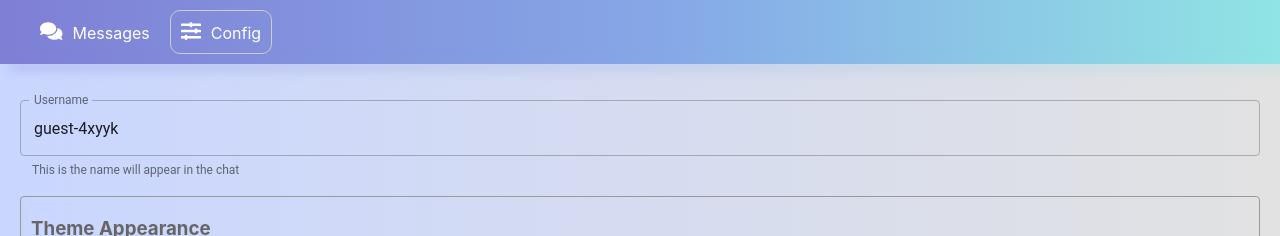
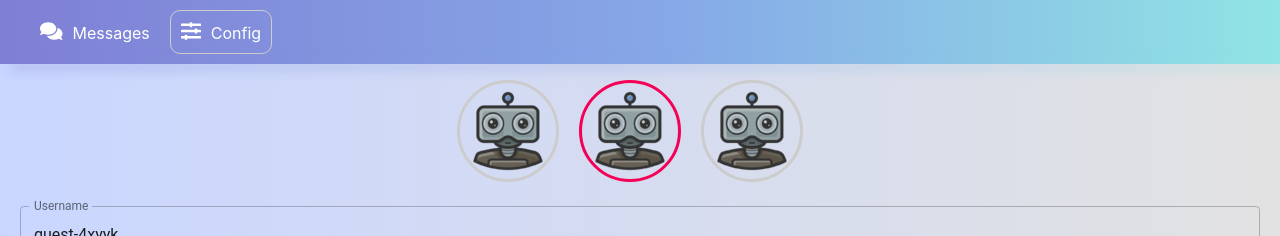
Before and after one commit to CarlosCanizal/chat-react, a React (Create React App) app: page /settings in a window 1280 px wide. Shown: the top 236 px of the page. Built offline with nearby package versions, Linux system fonts and the light colour scheme; no server answers.

Commit message:
Adds delay to remove notifications

```diff
--- /dev/null
+++ b/src/components/AvatarSelector/AvatarSelector.js
@@ -0,0 +1,35 @@
+import React, { Component } from 'react';
+import { connect } from 'react-redux';
+import styles from './AvatarSelector.module.sass';
+
+
+class AvatarSelector extends Component{
+    render(){
+
+        let className = [styles.Avatar];
+        let classNameActive = [styles.Avatar, styles.active];
+
+        return(
+            <div className={styles.AvatarSelector}>
+                <div className={className.join(' ')}></div>
+                <div className={classNameActive.join(' ')}></div>
+                <div className={className.join(' ')}></div>
+            </div>
+        )
+    }
+}
+
+const mapStateToProps = state =>{
+    return {
+        ...state.settings,
+        ...state.labels
+    };
+};
+
+const mapDispatchToProps = dispatch=>{
+    return {
+        onChangeClock : (timeFormat)=> dispatch({type: 'CHANGE_CLOCK', timeFormat:timeFormat})
+    };
+};
+
+export default connect(mapStateToProps)(AvatarSelector);
--- /dev/null
+++ b/src/components/AvatarSelector/AvatarSelector.module.sass
@@ -0,0 +1,17 @@
+.AvatarSelector
+    text-align: center
+
+.Avatar
+    display: inline-block
+    cursor: pointer
+    margin-right: 20px
+    width: 96px
+    height: 96px
+    border-radius: 96px
+    background-image: url('../../assets/images/avatar_1.png')
+    background-size: cover
+    border: solid 3px #CCC
+    &:hover
+        border: solid 3px #f50057
+    &.active
+        border: solid 3px #f50057
--- a/src/components/Chat/Chat.js
+++ b/src/components/Chat/Chat.js
@@ -11,18 +11,39 @@ class Chat extends Component {
     height: 0
   }
   componentDidUpdate(){
-    this.node.scrollTop = this.node.scrollHeight;
+    if(this.node.scrollHeight-this.node.clientHeight !== this.node.scrollTop){
+      this.node.scrollTop = this.node.scrollHeight;
+    }else{
+      this.resetNotifications();
+    }
+
   }
 
   componentDidMount(){
+    this.updateHeight()
+    window.addEventListener("resize", this.updateHeight);
+    this.node.addEventListener('scroll', this.reachBottom);
+  }
+
+  componentWillUnmount(){
+    this.node.removeEventListener('scroll', this.reachBottom);
+    window.removeEventListener('resize', this.updateHeight);
+  }
+
+  updateHeight = ()=>{
     this.setState({height:window.innerHeight-114})
-    this.node.addEventListener('scroll', this.reachBottom);
   }
 
   reachBottom = ()=>{
     if (this.node.scrollHeight-this.node.clientHeight === this.node.scrollTop){
+      this.resetNotifications()
+    }
+  }
+
+  resetNotifications = ()=>{
+    setTimeout(()=>{
       this.props.resetNotifications()
-    }
+    },1000);
   }
 
   render() {
--- a/src/components/Settings/Settings.js
+++ b/src/components/Settings/Settings.js
@@ -8,6 +8,7 @@ import LanguageSelector from '../LanguageSelector/LanguageSelector';
 import SendSettings from '../SendSettings/SendSettings';
 import ResetSettings from '../ResetSettings/ResetSettings'
 import Username from '../Username/Username'
+import AvatarSelector from '../AvatarSelector/AvatarSelector'
 import styles from './Settings.module.sass'
 
 class Settings extends Component {
@@ -15,7 +16,15 @@ class Settings extends Component {
     height: 0
   }
   componentDidMount(){
+    this.updateHeight()
+    window.addEventListener("resize", this.updateHeight);
+  }
+
+  updateHeight = ()=>{
     this.setState({height:window.innerHeight-145})
+  }
+  componentWillUnmount(){
+    window.removeEventListener('resize', this.updateHeight);
   }
   render() {
     let themeClass = [styles.SettingsBox];
@@ -25,6 +34,7 @@ class Settings extends Component {
         <div>
             <BodyApp>
               <div style={{height:this.state.height}}  className={styles.SettingsBody}>
+                <AvatarSelector />
                 <Username />
                 <div className={themeClass.join(' ')}>
                   <ThemeSelector />
```
Also changed, not shown: src/assets/images/avatar_1.png (added).
